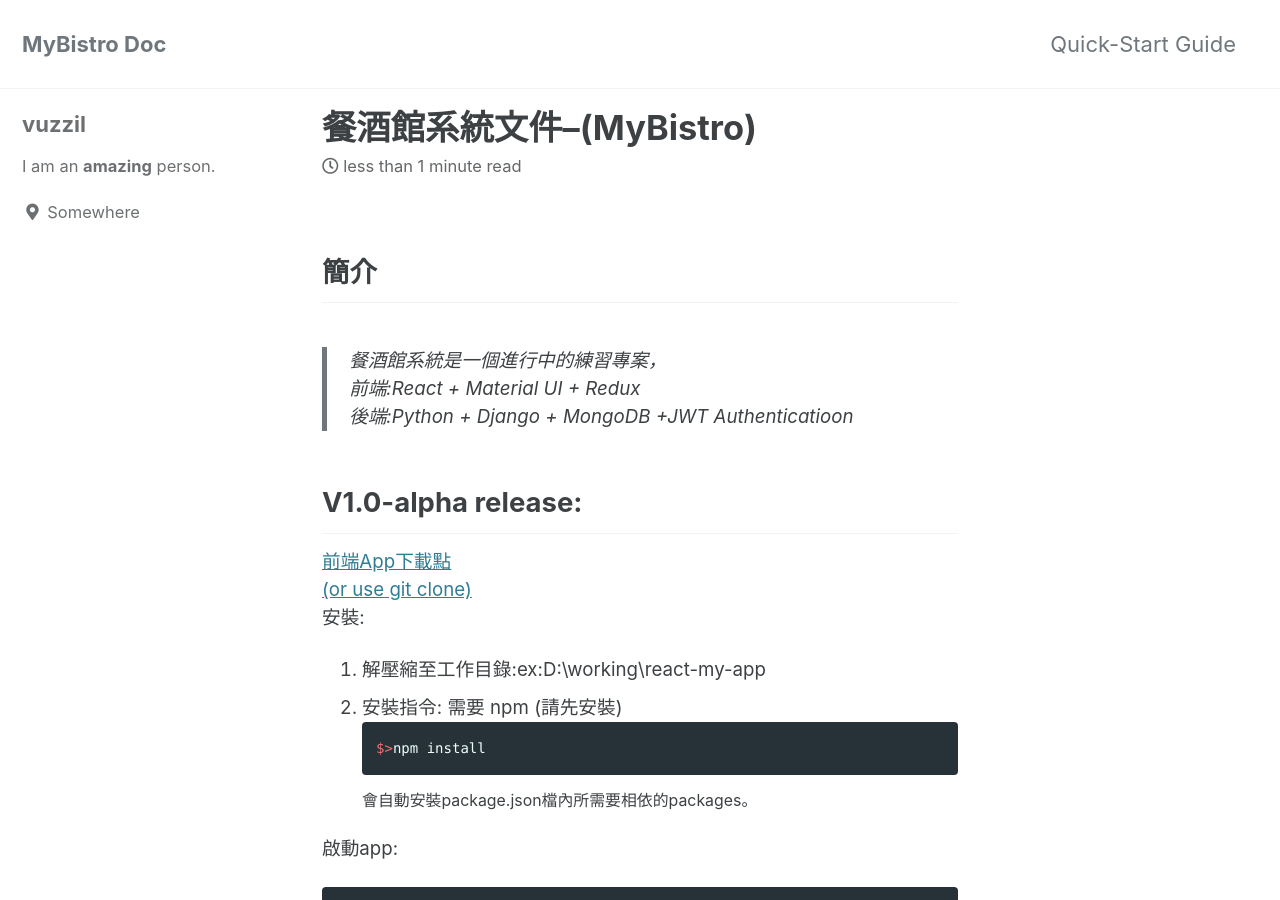
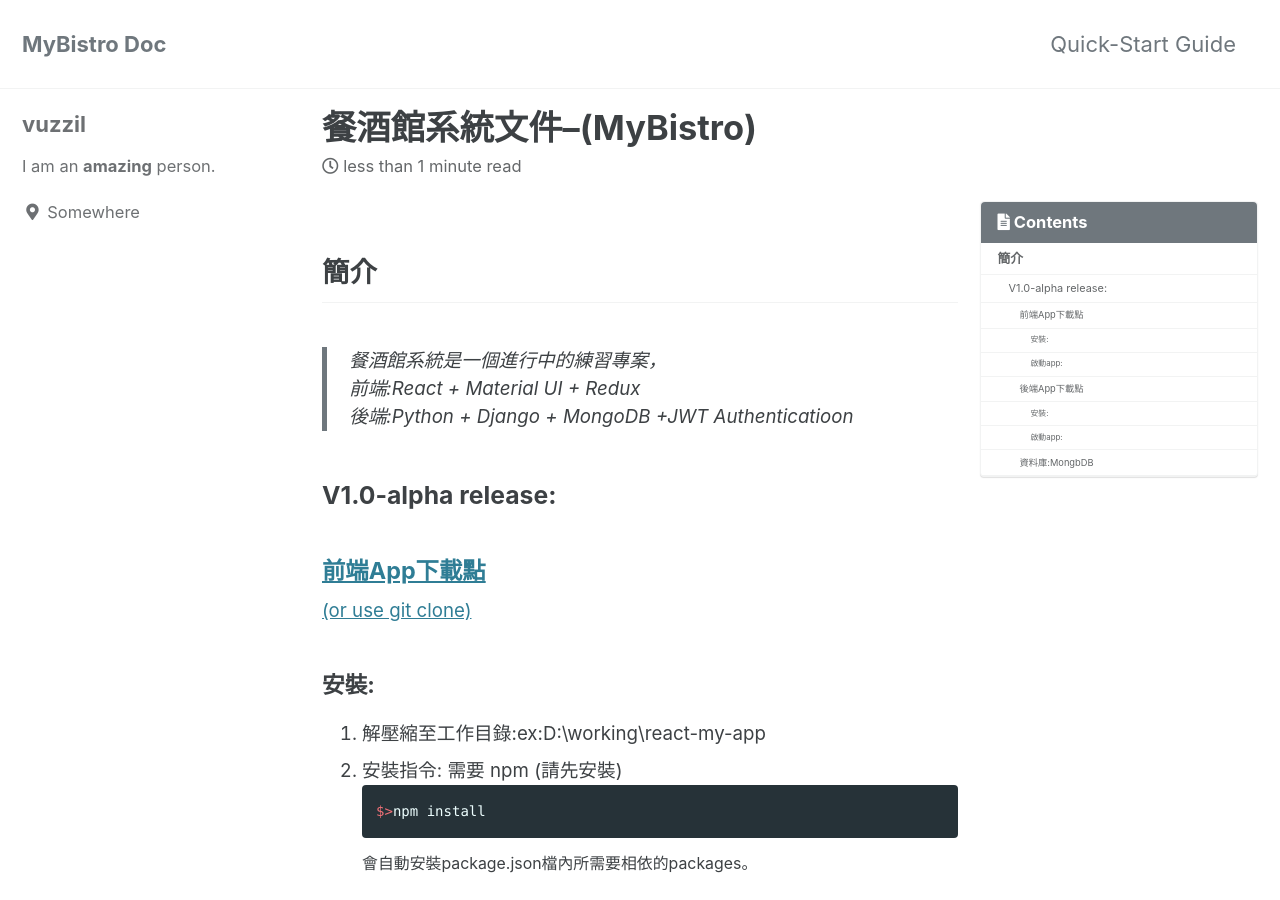
Before and after one commit to vuzzil/mybistro, a Jekyll site: the page built from _posts/2021-11-26-intro.md, in a window 1280 px wide and 900 px high. Built offline with Jekyll 4.4.1, drawn with Linux system fonts in a browser that asks for light colours; cached includes are drawn as plain includes; some of the changed text lies outside the part shown.

Commit message:
update intro

````diff
--- a/_posts/2021-11-26-intro.md
+++ b/_posts/2021-11-26-intro.md
@@ -3,6 +3,8 @@
 title:  "餐酒館系統文件--(MyBistro)"
 date:   2021-11-26 18:00:00 +0800
 categories: doc
+toc: true
+toc_label: "Contents"
 ---
 
 ## 簡介
@@ -10,10 +12,10 @@
 > 前端:React + Material UI + Redux
 > 後端:Python + Django + MongoDB +JWT Authenticatioon
 
-## V1.0-alpha release:
-[前端App下載點](https://github.com/vuzzil/react-my-app/archive/refs/tags/v1.0-alpha.zip){:target="_blank"}
+### V1.0-alpha release:
+#### [前端App下載點](https://github.com/vuzzil/react-my-app/archive/refs/tags/v1.0-alpha.zip){:target="_blank"}
 [(or use git clone)](https://github.com/vuzzil/react-my-app){:target="_blank"}
-安裝:
+##### 安裝:
 1. 解壓縮至工作目錄:ex:D:\working\react-my-app
 2. 安裝指令: 需要 npm (請先安裝)
 ```shell
@@ -21,15 +23,15 @@
 ```
 會自動安裝package.json檔內所需要相依的packages。
 
-啟動app:
+##### 啟動app:
 ```shell
 $>npm start
 ```
 
-[後端App下載點](https://github.com/vuzzil/mybistro/archive/refs/tags/v1.0-alpha.zip){:target="_blank"}
+#### [後端App下載點](https://github.com/vuzzil/mybistro/archive/refs/tags/v1.0-alpha.zip){:target="_blank"}
 [(or use git clone)](https://github.com/vuzzil/mybistro){:target="_blank"}
 
-安裝:
+##### 安裝:
 1. 解壓縮至工作目錄:ex:D:\working\python\mybistro
 2. 安裝指令: 需要 pipenv (請先安裝 ,指令: $>pip3 install pipenv)
 ```shell
@@ -50,13 +52,14 @@
 ```
 
 --------------------------------------------------------------------------------
-啟動app:
+##### 啟動app:
 ```shell
 $>pipenv shell  (進入shell)
 (mybistro-YTiYePRb) D:\working\python\mybistro\>python manage.py runserver
 ```
 
-資料庫:MongbDB  下載安裝Community版(5.0.x)即可。
+#### 資料庫:MongbDB
+下載安裝Community版(5.0.x)即可。
 可順便安裝MongoDB Compass，有圖型化介面可用。
 
 如果一切順利，打開[localhost:3000](https://localhost:3000){:target="_blank"},That's it!
````
